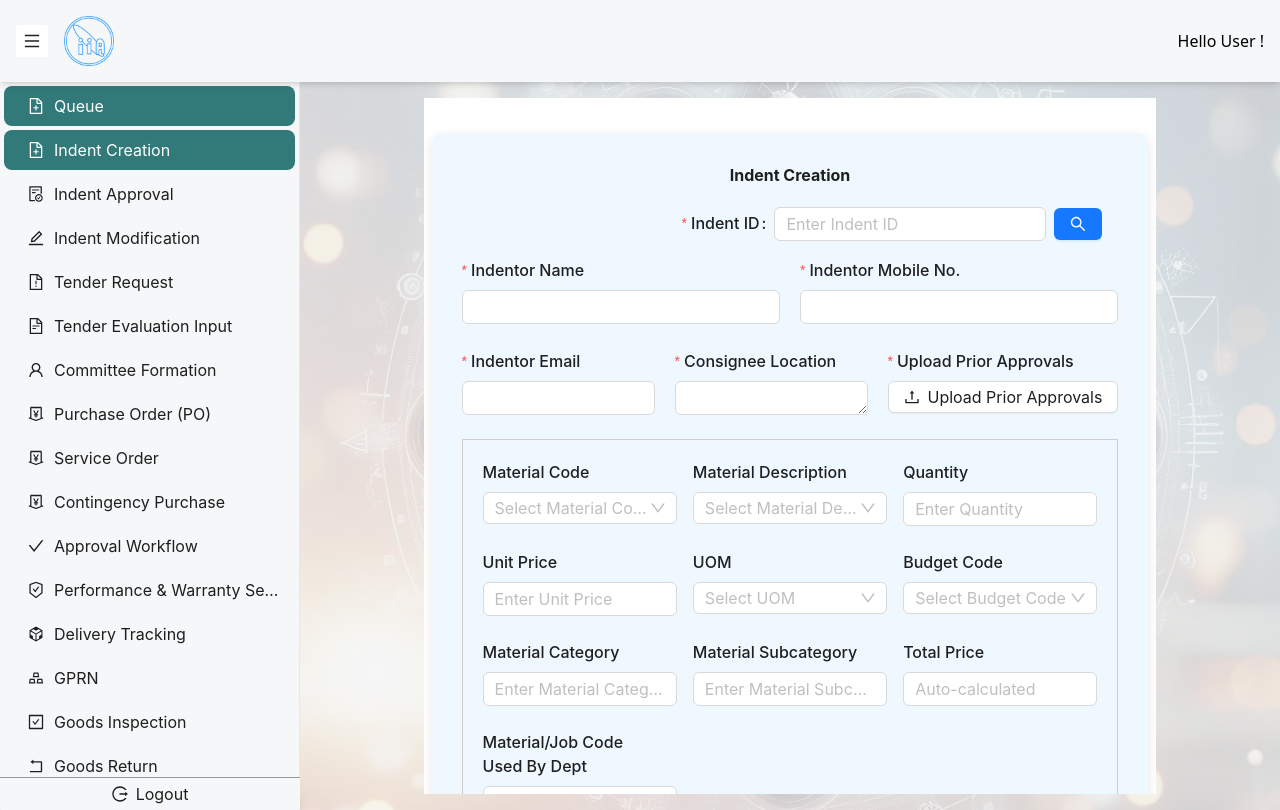
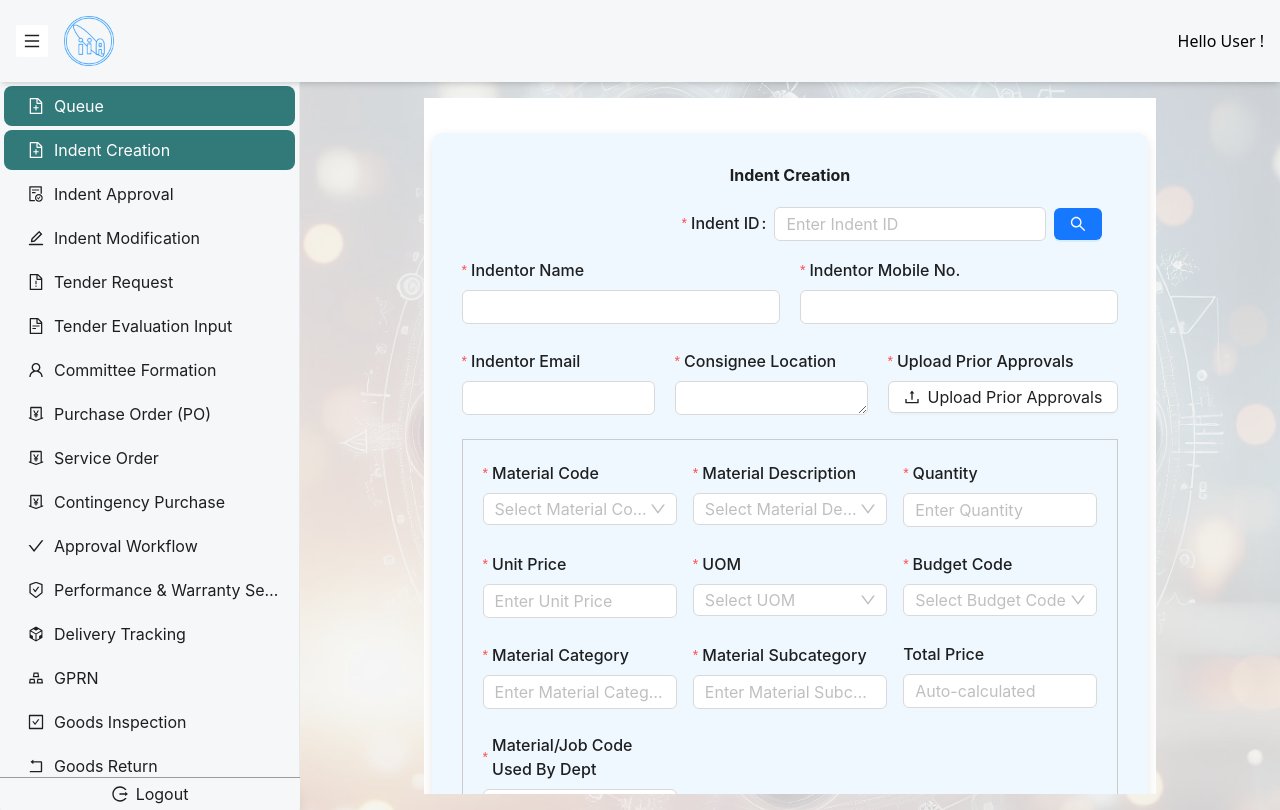
Before and after one commit to Sunit-03/AstroNew, a React (Create React App) app: page /login in a window 1280 px wide. Both pictures are taken after typing "Sample", "Sample" into the empty fields and a click on the button "SUBMIT". Built offline with nearby package versions, Linux system fonts and the light colour scheme.

Commit message:
changed rules

```diff
--- a/src/pages/dashboard/indentCreation/Form1.jsx
+++ b/src/pages/dashboard/indentCreation/Form1.jsx
@@ -292,12 +292,12 @@ const Form1 = () => {
                           {...restField}
                             name={[name,"materialCode"]}
                             label="Material Code"
-                            // rules={[
-                            //   {
-                            //     required: true,
-                            //     message: "Please select a material code!",
-                            //   },
-                            // ]}
+                            rules={[
+                              {
+                                required: true,
+                                message: "Please select a material code!",
+                              },
+                            ]}
                           >
                             <Select placeholder="Select Material Code" >
                               <Option value="MAT001">MAT001</Option>
@@ -312,13 +312,13 @@ const Form1 = () => {
                           {...restField}
                             name={[name,"materialDescription"]}
                             label="Material Description"
-                            // rules={[
-                            //   {
-                            //     required: true,
-                            //     message:
-                            //       "Please select a material description!",
-                            //   },
-                            // ]}
+                            rules={[
+                              {
+                                required: true,
+                                message:
+                                  "Please select a material description!",
+                              },
+                            ]}
                           >
                             <Select placeholder="Select Material Description" >
                               <Option value="Description 1">
@@ -339,12 +339,12 @@ const Form1 = () => {
                           {...restField}
                             name={[name,"quantity"]}
                             label="Quantity"
-                            // rules={[
-                            //   {
-                            //     required: true,
-                            //     message: "Please enter quantity!",
-                            //   },
-                            // ]}
+                            rules={[
+                              {
+                                required: true,
+                                message: "Please enter quantity!",
+                              },
+                            ]}
                           >
                             <Input type="number" placeholder="Enter Quantity"  onChange={(e)=>handlePriceCalculation(index,'quantity',e.target.value)} />
                           </Form.Item>
@@ -355,12 +355,12 @@ const Form1 = () => {
                           {...restField}
                             name={[name,"unitPrice"]}
                             label="Unit Price"
-                            // rules={[
-                            //   {
-                            //     required: true,
-                            //     message: "Please enter unit price!",
-                            //   },
-                            // ]}
+                            rules={[
+                              {
+                                required: true,
+                                message: "Please enter unit price!",
+                              },
+                            ]}
                           >
                             <Input
                               type="number"
@@ -376,9 +376,9 @@ const Form1 = () => {
                           {...restField}
                             name={[name,"uom"]}
                             label="UOM"
-                            // rules={[
-                            //   { required: true, message: "Please select UOM!" },
-                            // ]}
+                            rules={[
+                              { required: true, message: "Please select UOM!" },
+                            ]}
                           >
                             <Select  placeholder="Select UOM">
                               <Option value="Kg">Kg</Option>
@@ -393,12 +393,12 @@ const Form1 = () => {
                           {...restField}
                             name={[name,"budgetCode"]}
                             label="Budget Code"
-                            // rules={[
-                            //   {
-                            //     required: true,
-                            //     message: "Please select a budget code!",
-                            //   },
-                            // ]}
+                            rules={[
+                              {
+                                required: true,
+                                message: "Please select a budget code!",
+                              },
+                            ]}
                           >
                             <Select  placeholder="Select Budget Code">
                               <Option value="BUD001">BUD001</Option>
@@ -413,12 +413,12 @@ const Form1 = () => {
                           {...restField}
                             name={[name,"materialCategory"]}
                             label="Material Category"
-                            // rules={[
-                            //   {
-                            //     required: true,
-                            //     message: "Please enter material category!",
-                            //   },
-                            // ]}
+                            rules={[
+                              {
+                                required: true,
+                                message: "Please enter material category!",
+                              },
+                            ]}
                           >
                             <Input  placeholder="Enter Material Category" />
                           </Form.Item>
@@ -429,12 +429,12 @@ const Form1 = () => {
                           {...restField}
                             name={[name,"materialSubcategory"]}
                             label="Material Subcategory"
-                            // rules={[
-                            //   {
-                            //     required: true,
-                            //     message: "Please enter material subcategory!",
-                            //   },
-                            // ]}
+                            rules={[
+                              {
+                                required: true,
+                                message: "Please enter material subcategory!",
+                              },
+                            ]}
                           >
                             <Input  placeholder="Enter Material Subcategory" />
                           </Form.Item>
@@ -455,7 +455,7 @@ const Form1 = () => {
                         {...restField}
                         name={[name,"materialOrJobCodeUsedByDept"]}
                         label="Material/Job Code Used By Dept"
-                        // rules={[{ required: true }]}
+                        rules={[{ required: true }]}
                         style={{ width: "100%" }}
                       >
                         <Input  />
```
